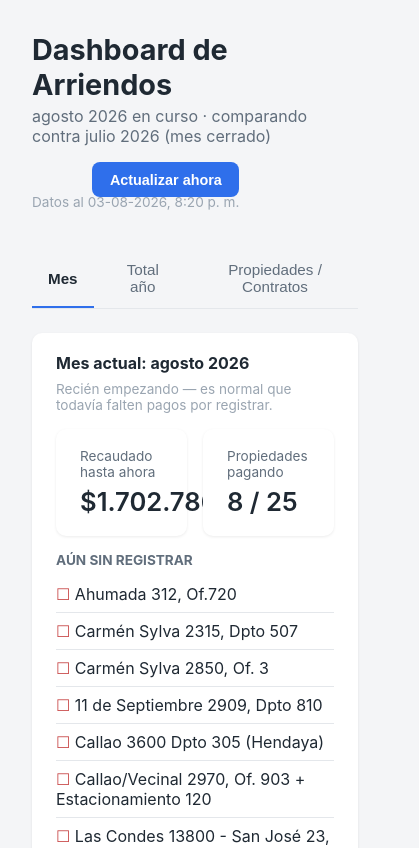
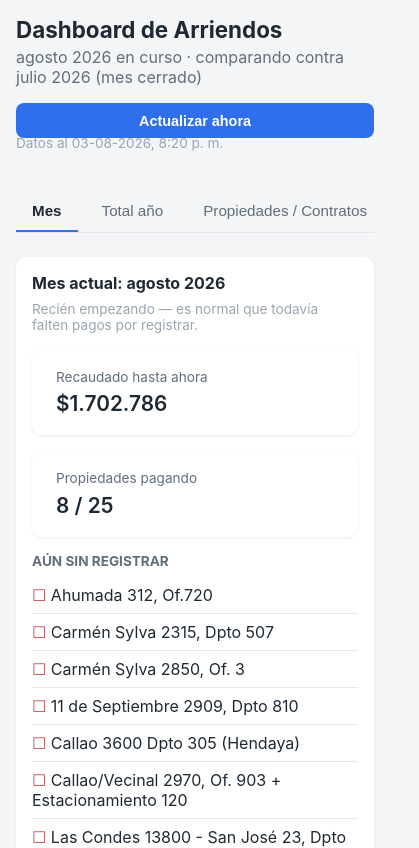
Before and after one commit to Vicente1087/dashboard-arriendos, a website with bundled scripts: page index.html in a window 390 px wide. Shown: the top 848 px of the page, 419 px wide, since content can reach past the window. Built offline with nearby package versions, Linux system fonts and the light colour scheme.

Commit message:
Hacer el dashboard mobile-friendly (viewport meta, tabs con scroll, tarjetas y gráficos adaptados)

```diff
--- a/index.html
+++ b/index.html
@@ -2,6 +2,7 @@
 <html lang="es">
 <head>
   <meta charset="UTF-8">
+  <meta name="viewport" content="width=device-width, initial-scale=1">
   <title>Dashboard de Arriendos</title>
   <link rel="stylesheet" href="style.css">
 </head>
--- a/style.css
+++ b/style.css
@@ -154,6 +154,8 @@ th {
   gap: 0.5rem;
   margin-bottom: 1.5rem;
   border-bottom: 1px solid #e4e7eb;
+  overflow-x: auto;
+  -webkit-overflow-scrolling: touch;
 }
 
 .tab-btn {
@@ -164,6 +166,8 @@ th {
   color: #616e7c;
   cursor: pointer;
   border-bottom: 2px solid transparent;
+  white-space: nowrap;
+  flex-shrink: 0;
 }
 
 .tab-btn.activo {
@@ -301,3 +305,50 @@ h4 {
     grid-template-columns: 1fr;
   }
 }
+
+@media (max-width: 640px) {
+  body {
+    padding: 1rem;
+  }
+
+  .header-fila {
+    align-items: flex-start;
+  }
+
+  .actualizar-caja {
+    align-items: flex-start;
+    width: 100%;
+  }
+
+  .btn-actualizar {
+    width: 100%;
+  }
+
+  h1 {
+    font-size: 1.4rem;
+  }
+
+  .card {
+    min-width: 0;
+    flex-basis: 100%;
+  }
+
+  .card-value {
+    font-size: 1.3rem;
+  }
+
+  .mes-bloque,
+  .table-section {
+    padding: 1rem;
+  }
+
+  .barra-fila {
+    grid-template-columns: 42px 1fr 78px;
+    gap: 0.4rem;
+    font-size: 0.78rem;
+  }
+
+  .barra-valor {
+    font-size: 0.75rem;
+  }
+}
```
